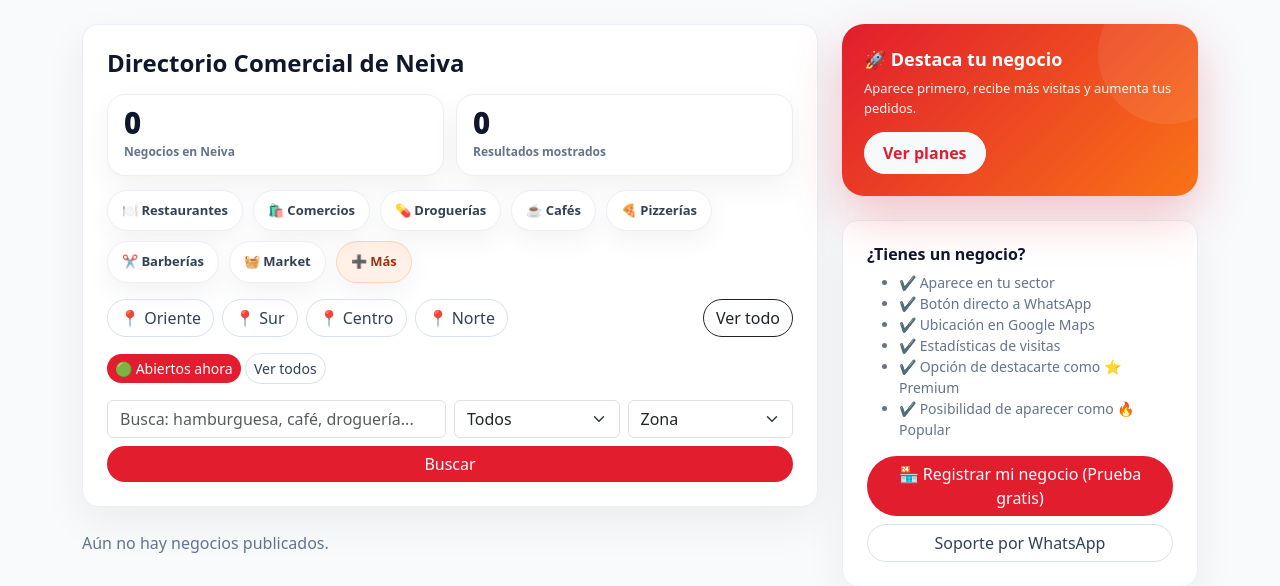
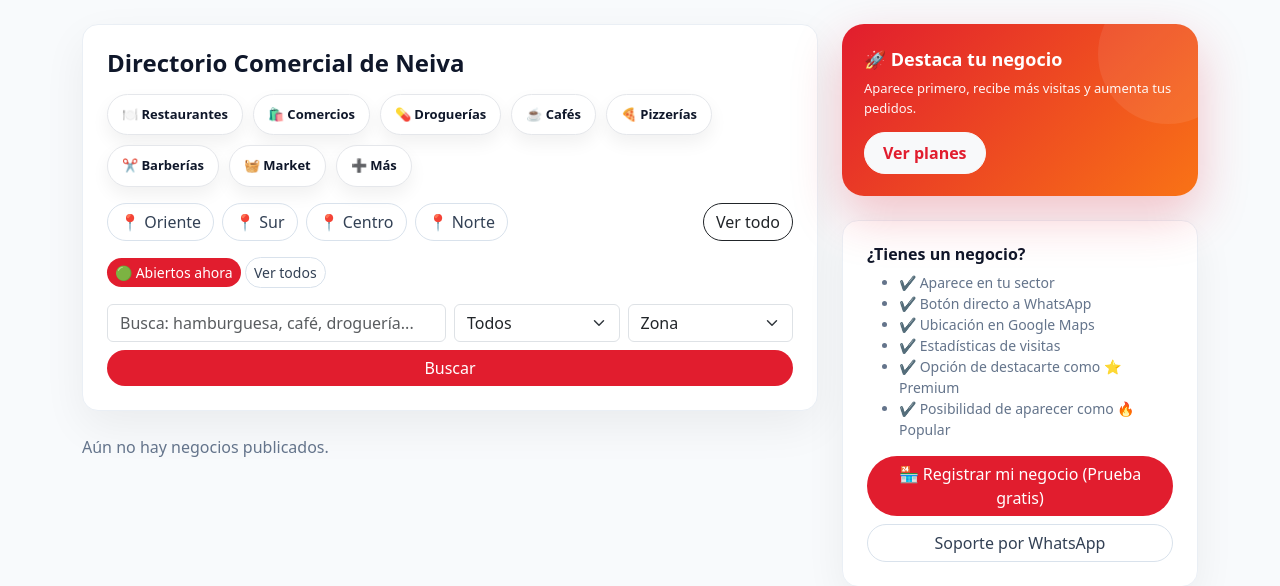
Before and after one commit to jonathanoyola91-cmyk/pidoneiva, a Django app: page / in a window 1280 px wide. Shown: the part 79-665 px from the top of the page. Run offline with Django 5.2, Linux system fonts and the light colour scheme; data that the repository does not hold is empty.

Commit message:
Eliminado bloque contador home

```diff
--- a/static/css/styles.css
+++ b/static/css/styles.css
@@ -800,3 +800,37 @@ body{
   color: var(--muted);
   font-weight: 700;
 }
+
+/* ✅ Scroll horizontal de chips en móvil */
+.chip-scroll{
+  overflow-x: auto;
+  -webkit-overflow-scrolling: touch;
+  padding-bottom: 6px;
+}
+
+.chip-row{
+  display: flex;
+  gap: 10px;
+  flex-wrap: nowrap;
+  white-space: nowrap;
+}
+
+.chip{
+  display: inline-flex;
+  align-items: center;
+  gap: 8px;
+  padding: 10px 14px;
+  border-radius: 999px;
+  background: #fff;
+  border: 1px solid #e5e7eb;
+  color: #0f172a;
+  font-weight: 700;
+  text-decoration: none;
+  box-shadow: 0 8px 18px rgba(2,6,23,.06);
+}
+
+.chip.active{
+  background: rgba(220, 38, 38, .10); /* rojito suave */
+  border-color: rgba(220, 38, 38, .25);
+  color: #b91c1c;
+}
--- a/templates/home.html
+++ b/templates/home.html
@@ -15,29 +15,6 @@
           Directorio Comercial de Neiva
         {% endif %}
       </h1>
-<!-- =======================
-     Contador animado
-     ======================= -->
-<div class="home-metrics">
-  <div class="metric-card">
-    <div class="metric-number"
-         data-count="{% if total_businesses %}{{ total_businesses }}{% else %}{{ businesses|length }}{% endif %}">
-      0
-    </div>
-    <div class="metric-label">
-      Negocios en Neiva
-      {% if request.GET.type == "RESTAURANT" %}(Restaurantes){% elif request.GET.type == "COMMERCE" %}(Comercios){% endif %}
-    </div>
-  </div>
-
-  <div class="metric-card">
-    <div class="metric-number"
-         data-count="{{ businesses|length }}">
-      0
-    </div>
-    <div class="metric-label">Resultados mostrados</div>
-  </div>
-</div>
 
       <!-- =======================
            CHIPS DE CATEGORÍAS (UI)
@@ -86,6 +63,7 @@
           ➕ Más
         </a>
       </div>
+
       <!-- 🔥 BOTONES DE SECTOR -->
       <div class="d-flex flex-wrap gap-2 mb-3">
 
@@ -294,6 +272,7 @@
           </a>
         </div>
       </div>
+
       <div class="p-4 bg-white rounded-4 shadow-soft sidebar-card">
         <h3 class="h6 fw-bold">¿Tienes un negocio?</h3>
 
@@ -380,42 +359,4 @@
   </div>
 
 </div>
-
-<script>
-  (function(){
-    const els = document.querySelectorAll(".metric-number[data-count]");
-    if (!els.length) return;
-
-    const animate = (el) => {
-      const target = parseInt(el.getAttribute("data-count") || "0", 10);
-      if (!target || target < 0) { el.textContent = target || 0; return; }
-
-      const duration = 900; // ms
-      const start = performance.now();
-      const from = 0;
-
-      const step = (t) => {
-        const p = Math.min((t - start) / duration, 1);
-        // easeOutCubic
-        const eased = 1 - Math.pow(1 - p, 3);
-        const val = Math.floor(from + (target - from) * eased);
-        el.textContent = val.toLocaleString("es-CO");
-        if (p < 1) requestAnimationFrame(step);
-      };
-      requestAnimationFrame(step);
-    };
-
-    // Animar solo cuando se ve en pantalla (pro)
-    const io = new IntersectionObserver((entries) => {
-      entries.forEach(e => {
-        if (e.isIntersecting) {
-          animate(e.target);
-          io.unobserve(e.target);
-        }
-      });
-    }, { threshold: 0.4 });
-
-    els.forEach(el => io.observe(el));
-  })();
-</script>
 {% endblock %}
```
Also changed, not shown: print_settings.py (added, +10 -0 lines). Lines whose indentation alone changed are shown as unchanged.
